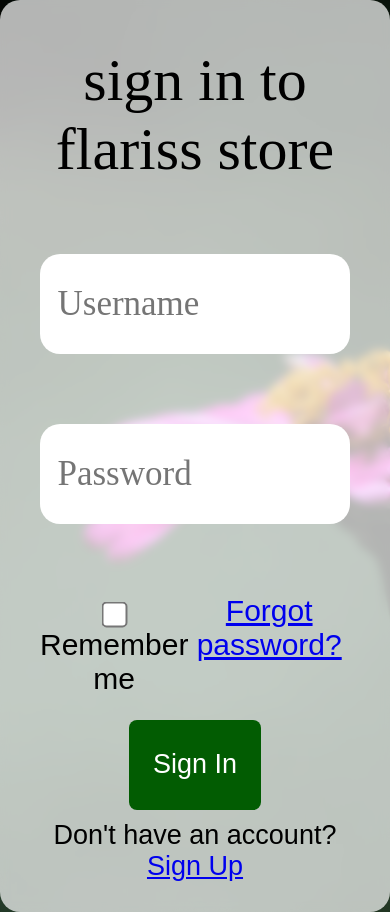
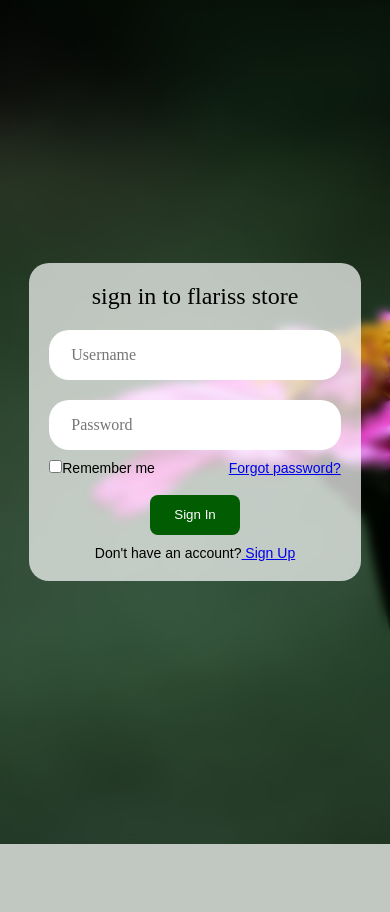
Before and after one commit to BlertaXheladini/Flower-Store, a PHP site: page /signin.php in a window 390 px wide. After the commit the page ends 844 px from the top, so only its background shows below. Run offline with PHP 8.4, Linux system fonts and the light colour scheme.

Commit message:
fixed errors

```diff
--- a/products.php
+++ b/products.php
@@ -1,5 +1,8 @@
 <?php
 session_start();
+
+    if (empty($_SESSION['username'])) {
+          header("Location: signin.php");}
 
 ?>
 
--- a/signIn.css
+++ b/signIn.css
@@ -81,47 +81,65 @@ body {
     margin-top: 10px;
 }
 
-@media only screen and (max-width: 768px) {
-  .container{
-      width:700px;
-      height:fit-content;
-
-  }
-  .container .forma h1{
-      font-size: 60px;
-      padding-top:5%;
-  }
-  .container .forma .inputi{
-      width: 100%;
-      height: 100px;
-      margin: 70px 0;
-  }
-  .container .inputi input {
-      font-size: 35px;
-      width: 100%;
-      padding-left: 5%;
-  }
-  .container .forma .forgot-remember{
-      display: flex;
-      justify-content: space-between;
-      font-size: 30px;
-      margin: -15px 0 15px;
-      margin-top: 5px;
-  }
-
-  .container .forma .btn{
-      width: fit-content;
-      height: 90px;
-      font-size:27px
-  }
-  .container .forma .register {
-      font-size: 27px;
-  }
-.container .forma .terms{
-    font-size:25px;
-}
-input[type="checkbox"] {
-    transform: scale(2);
+.input.success inputi {
+    border-color: green;
 }
 
+.input.error inputi,
+.input.error textarea {
+    border-color: red;
 }
+
+.inputi .error {
+    color: red;
+    font-size: 0.8em;
+    font-family: serif;
+    padding-left: 5%;
+
+}
+    @media only screen and (max-width: 768px) {
+        .container {
+            width: 85%;
+            max-width: 350px;
+            padding: 20px;
+
+        .container .forma h1 {
+            font-size: 30px;
+            padding-top: 8px;
+        }
+
+        .container .forma .inputi {
+            margin: 30px 0;
+
+        .container .inputi input {
+            font-size: 15px;
+            padding: 10px;
+        }
+
+        .container .forma .forgot-remember {
+            font-size: 12px;
+            margin: -10px 0 10px;
+        }
+
+        .container .forma .btn {
+            padding: 10px 20px;
+            font-size: 16px;
+            height: auto;
+            margin-top: 20px;
+        }
+
+        .container .forma .register {
+            font-size: 12px;
+            margin-top: 10px;
+        }
+
+        .container .forma .terms {
+            font-size: 12px;
+        }
+
+        input[type="checkbox"] {
+            transform: scale(1.5);
+        }
+    }
+}
+    }
```
Also changed, not shown: about.php (+8 -0 lines), admin/deleteproduct.php (+0 -18 lines), submitorder.php (+3 -12 lines), updatecart.php (+0 -7 lines).
